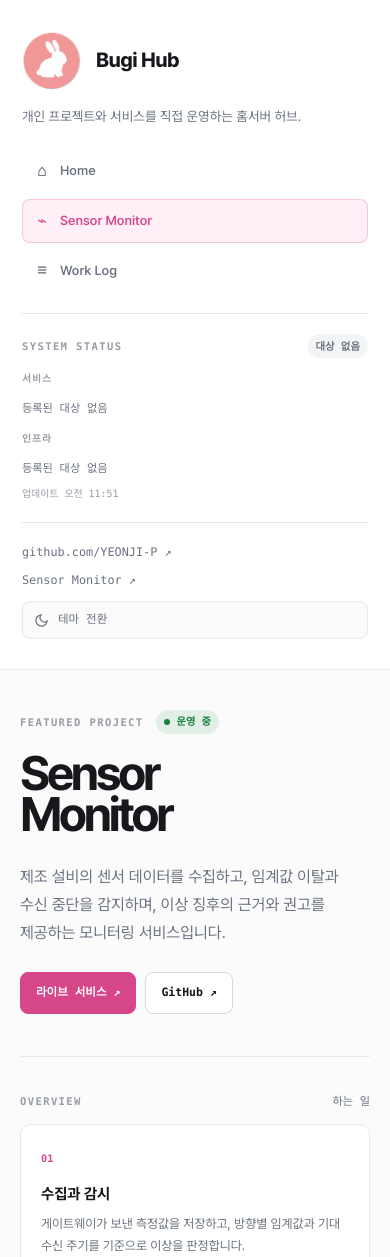
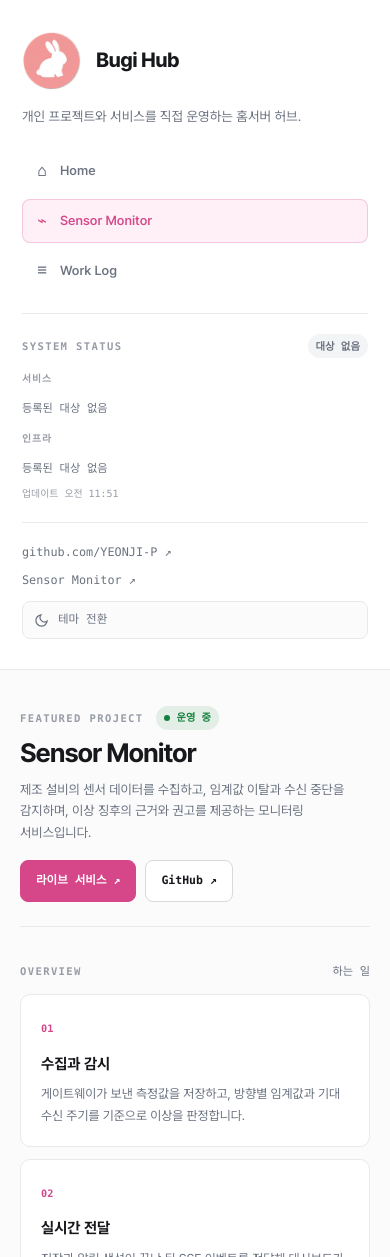
Before and after one commit to YEONJI-P/bugi-hub, a Next.js app: page /sensor-monitor in a window 390 px wide. Shown: the top 1257 px of the page. Built offline with nearby package versions, Linux system fonts and the light colour scheme.

Commit message:
refactor(hub): 페이지 헤더 스타일 통일

```diff
--- a/src/app/globals.css
+++ b/src/app/globals.css
@@ -115,9 +115,11 @@ button, input { font: inherit; }
 .status-error { color: var(--down); }
 .checked-at { display: block; margin-top: 9px; color: var(--faint); font-size: .62rem; }
 
-.home-heading, .work-log-header { display: flex; align-items: end; justify-content: space-between; gap: 28px; padding: 4px 0 24px; border-bottom: 1px solid var(--line); }
-.home-heading h1, .work-log-header h1 { margin: 7px 0 0; font-size: 1.65rem; line-height: 1.2; letter-spacing: -.04em; }
-.home-heading p, .work-log-header p { margin: 0 0 2px; color: var(--muted); font-size: .82rem; }
+.page-header { display: grid; grid-template-columns: minmax(190px, .7fr) minmax(0, 1.3fr); align-items: end; gap: 28px; padding: 4px 0 24px; border-bottom: 1px solid var(--line); }
+.page-header h1 { margin: 7px 0 0; font-size: 1.65rem; line-height: 1.2; letter-spacing: -.04em; }
+.page-header-description { max-width: 700px; margin: 0 0 2px; color: var(--muted); font-size: .82rem; line-height: 1.65; }
+.page-header-with-actions { align-items: start; }
+.page-header-with-actions .page-header-title { padding-top: 2px; }
 .content-section { margin-top: 36px; }
 .section-label { display: flex; align-items: center; justify-content: space-between; gap: 16px; margin-bottom: 14px; }
 .section-link { color: var(--muted); font-size: .7rem; text-decoration: none; }
@@ -143,11 +145,8 @@ button, input { font: inherit; }
 .work-preview h2 { margin: 13px 0 0; font-size: .9rem; line-height: 1.45; letter-spacing: -.025em; }
 .work-preview p { margin: 8px 0 0; color: var(--muted); font-size: .75rem; line-height: 1.6; }
 
-.detail-hero { padding: 10px 0 42px; border-bottom: 1px solid var(--line); }
-.hero-meta { display: flex; align-items: center; gap: 12px; }
-.detail-hero h1 { margin: 19px 0 0; font-size: clamp(3rem, 8vw, 6.5rem); line-height: .85; letter-spacing: -.075em; }
-.detail-hero > p { max-width: 740px; margin: 28px 0 0; color: var(--muted); font-size: 1rem; line-height: 1.75; }
-.button-links { display: flex; flex-wrap: wrap; gap: 9px; margin-top: 25px; }
+.page-header-meta { display: flex; align-items: center; gap: 12px; min-height: 21px; }
+.button-links { display: flex; flex-wrap: wrap; gap: 9px; margin-top: 16px; }
 .button-links a { display: inline-flex; min-height: 42px; align-items: center; padding: 9px 15px; border: 1px solid var(--line-strong); border-radius: 8px; background: var(--panel); font-size: .72rem; font-weight: 700; text-decoration: none; }
 .button-links .primary-button { border-color: var(--accent); background: var(--accent); color: var(--on-accent); }
 .fact-grid { display: grid; grid-template-columns: repeat(3, minmax(0, 1fr)); gap: 12px; }
@@ -202,7 +201,8 @@ button, input { font: inherit; }
   .sidebar { position: static; width: 100%; height: auto; overflow: visible; border-right: 0; border-bottom: 1px solid var(--line); }
   .theme-toggle { margin-top: 12px; }
   .main { padding: 30px 20px 56px; }
-  .home-heading, .work-log-header, .repository-heading { align-items: start; flex-direction: column; gap: 10px; }
+  .page-header { grid-template-columns: 1fr; align-items: start; gap: 10px; }
+  .repository-heading { align-items: start; flex-direction: column; gap: 10px; }
   .log-card-grid { grid-template-columns: 1fr; }
   .repository-actions { width: 100%; justify-content: space-between; }
 }
--- a/src/app/sensor-monitor/page.tsx
+++ b/src/app/sensor-monitor/page.tsx
@@ -1,4 +1,5 @@
 import type { Metadata } from "next";
+import { PageHeader } from "@/components/page-header";
 
 export const metadata: Metadata = {
   title: "Sensor Monitor",
@@ -8,15 +9,18 @@ export const metadata: Metadata = {
 export default function SensorMonitorPage() {
   return (
     <>
-      <header className="detail-hero">
-        <div className="hero-meta"><span className="eyebrow">Featured project</span><span className="running-badge"><i />운영 중</span></div>
-        <h1>Sensor<br />Monitor</h1>
-        <p>제조 설비의 센서 데이터를 수집하고, 임계값 이탈과 수신 중단을 감지하며, 이상 징후의 근거와 권고를 제공하는 모니터링 서비스입니다.</p>
-        <div className="button-links">
-          <a className="primary-button" href="https://sensor.bugihub.site" target="_blank" rel="noreferrer">라이브 서비스 ↗</a>
-          <a href="https://github.com/YEONJI-P/sensor-monitor" target="_blank" rel="noreferrer">GitHub ↗</a>
-        </div>
-      </header>
+      <PageHeader
+        eyebrow="Featured project"
+        title="Sensor Monitor"
+        description="제조 설비의 센서 데이터를 수집하고, 임계값 이탈과 수신 중단을 감지하며, 이상 징후의 근거와 권고를 제공하는 모니터링 서비스입니다."
+        badge={<span className="running-badge"><i />운영 중</span>}
+        actions={
+          <div className="button-links">
+            <a className="primary-button" href="https://sensor.bugihub.site" target="_blank" rel="noreferrer">라이브 서비스 ↗</a>
+            <a href="https://github.com/YEONJI-P/sensor-monitor" target="_blank" rel="noreferrer">GitHub ↗</a>
+          </div>
+        }
+      />
 
       <section className="content-section" aria-labelledby="overview-heading">
         <div className="section-label"><span className="eyebrow" id="overview-heading">Overview</span><span className="mono-meta">하는 일</span></div>
--- /dev/null
+++ b/src/components/page-header.tsx
@@ -0,0 +1,27 @@
+import type { ReactNode } from "react";
+
+interface PageHeaderProps {
+  eyebrow: string;
+  title: string;
+  description: string;
+  badge?: ReactNode;
+  actions?: ReactNode;
+}
+
+export function PageHeader({ eyebrow, title, description, badge, actions }: PageHeaderProps) {
+  return (
+    <header className={`page-header${actions ? " page-header-with-actions" : ""}`}>
+      <div className="page-header-title">
+        <div className="page-header-meta">
+          <span className="eyebrow">{eyebrow}</span>
+          {badge}
+        </div>
+        <h1>{title}</h1>
+      </div>
+      <div className="page-header-content">
+        <p className="page-header-description">{description}</p>
+        {actions}
+      </div>
+    </header>
+  );
+}
```
Also changed, not shown: src/app/page.tsx (+2 -7 lines), src/app/work-log/page.tsx (+2 -7 lines).
